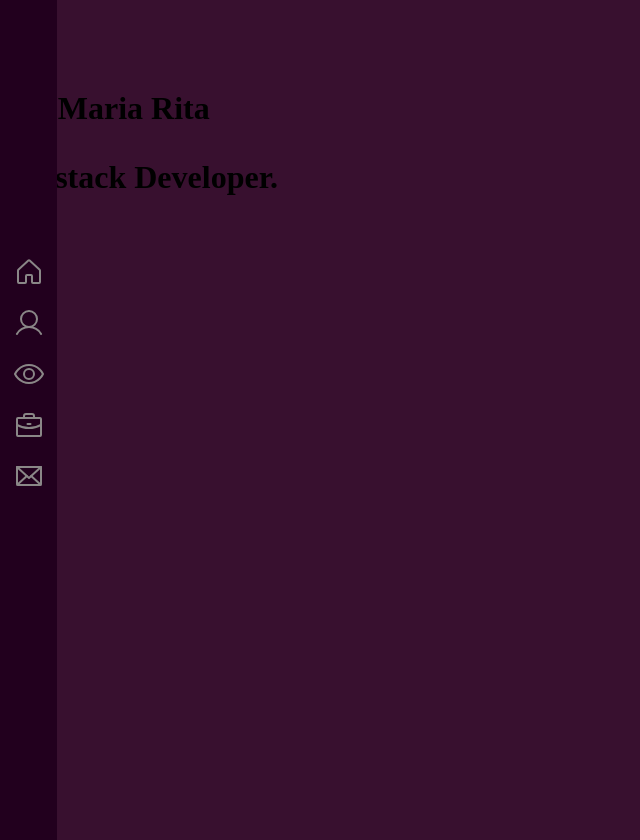
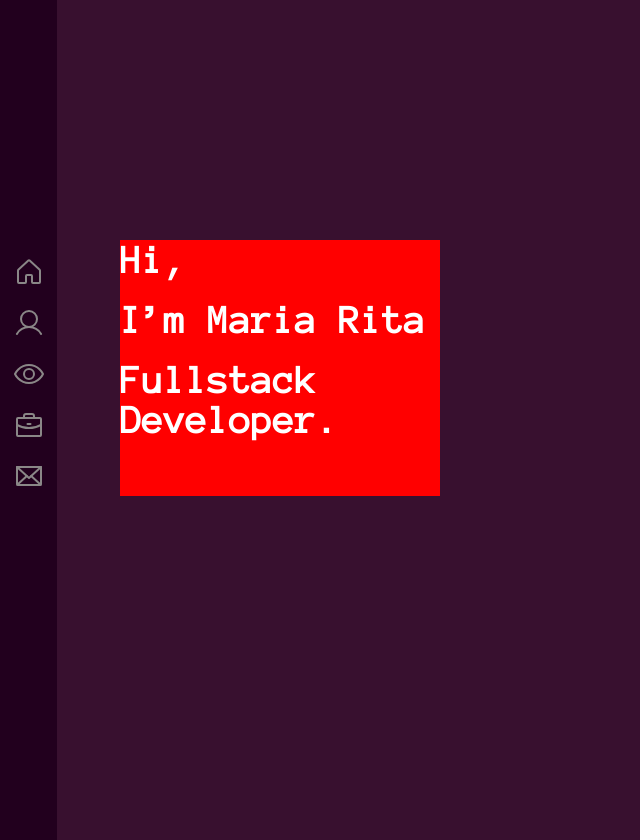
Before and after one commit to atir75/Portfolio-React, a React (Vite) app: page / in a window 1280 px wide. Shown: the whole page, without its empty margins (0-640 px from the left). Built offline with nearby package versions, Linux system fonts and the light colour scheme.

Commit message:
commit text css

```diff
--- a/src/components/Text/index.tsx
+++ b/src/components/Text/index.tsx
@@ -2,6 +2,6 @@ import "../Text/styles.css";
 
 export function Text() {
     return (
-        <h1>Hi, <p>I’m Maria Rita </p>Fullstack Developer.</h1>
+        <h1>Hi, <p>I’m Maria Rita</p>Fullstack Developer.</h1>
     );
 }
--- a/src/components/Text/styles.css
+++ b/src/components/Text/styles.css
@@ -0,0 +1,18 @@
+@import url('https://fonts.googleapis.com/css2?family=Anonymous+Pro&display=swap');
+
+
+h1{
+    font-family: 'Anonymous Pro', monospace;
+    background-color: red;
+    width: 40vh;
+    height: 32vh;
+    color: white;
+    margin-left: 120px;
+    margin-top: 30vh;
+    font-size: 40px;
+}
+
+p{
+
+    line-height: 0;
+}
```
